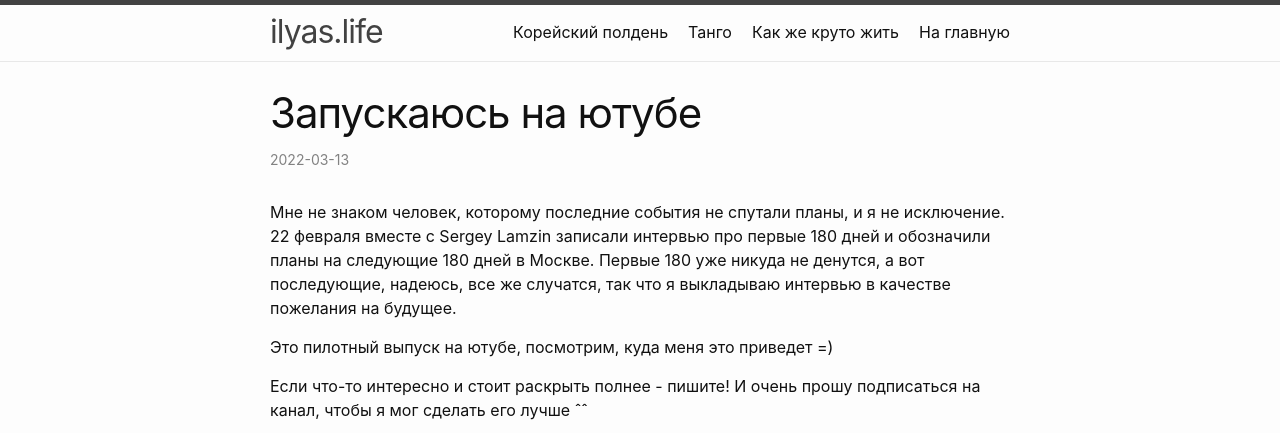
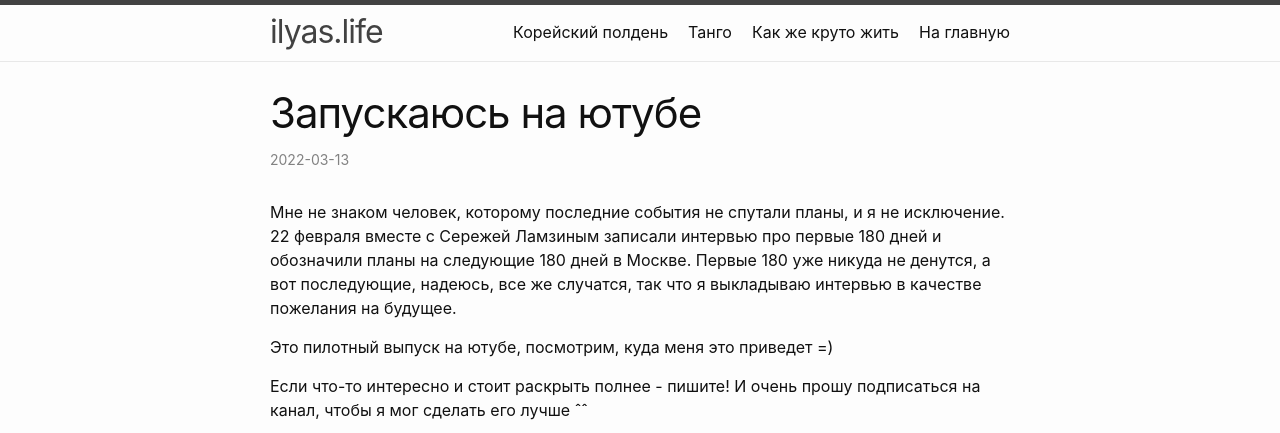
Before and after one commit to ilandikov/ilandikov.github.io, a Jekyll site: the page built from kakje/_posts/2022-03-13-zapuskayus-na-youtube.markdown, in a window 1280 px wide, cut to the strip 0-433 px from the top of the page. Built offline with Jekyll 4.4.1, drawn with Linux system fonts in a browser that asks for light colours.

Commit message:
Fix kakje/2022-03-13 post

```diff
--- a/kakje/_posts/2022-03-13-zapuskayus-na-youtube.markdown
+++ b/kakje/_posts/2022-03-13-zapuskayus-na-youtube.markdown
@@ -5,7 +5,7 @@ date:   2022-03-13
 category: kakje
 ---
 
-Мне не знаком человек, которому последние события не спутали планы, и я не исключение. 22 февраля вместе с Sergey Lamzin записали интервью про первые 180 дней и обозначили планы на следующие 180 дней в Москве.<!--more--> Первые 180 уже никуда не денутся, а вот последующие, надеюсь, все же случатся, так что я выкладываю интервью в качестве пожелания на будущее.
+Мне не знаком человек, которому последние события не спутали планы, и я не исключение. 22 февраля вместе с Сережей Ламзиным записали интервью про первые 180 дней и обозначили планы на следующие 180 дней в Москве.<!--more--> Первые 180 уже никуда не денутся, а вот последующие, надеюсь, все же случатся, так что я выкладываю интервью в качестве пожелания на будущее.
 
 Это пилотный выпуск на ютубе, посмотрим, куда меня это приведет =)
 
```
